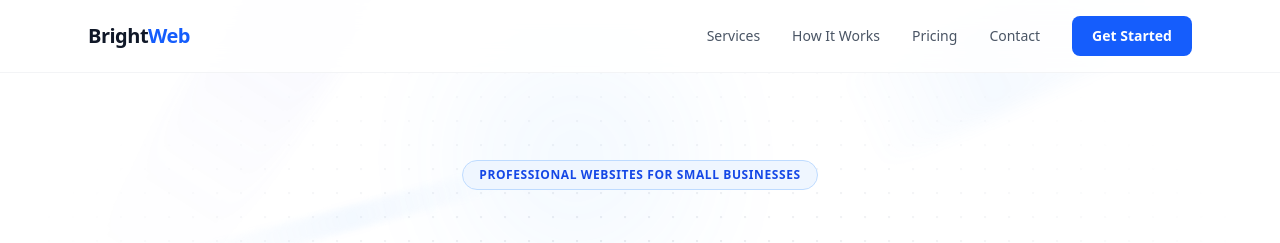
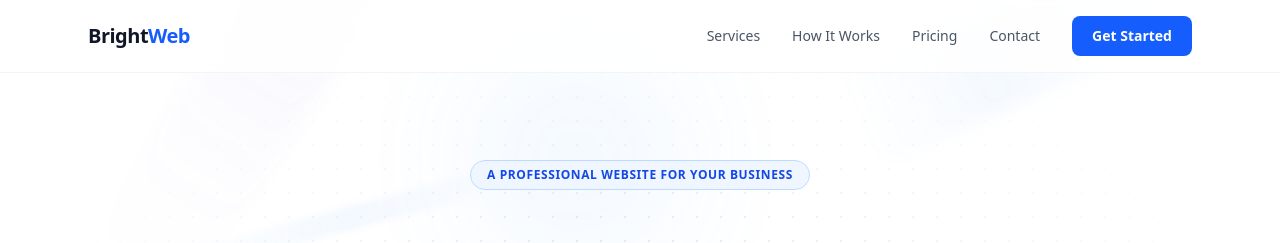
Before and after one commit to kieran20022/CompanyWeb, a React (Vite) app: page / in a window 1280 px wide. Shown: the top 243 px of the page. Built offline with nearby package versions, Linux system fonts and the light colour scheme.

Commit message:
Update Hero.tsx

```diff
--- a/src/components/Hero.tsx
+++ b/src/components/Hero.tsx
@@ -12,7 +12,7 @@ export default function Hero() {
         width={24}
         height={24}
         cr={1.2}
-        className="[mask-image:radial-gradient(ellipse_at_center,white,transparent_70%)]"
+        className="mask-[radial-gradient(ellipse_at_center,white,transparent_70%)]"
       />
 
       {/* Animated light rays */}
@@ -25,7 +25,7 @@ export default function Hero() {
           transition={{ duration: 0.6, ease: "easeOut" }}
         >
           <span className="mb-6 inline-block rounded-full border border-blue-200 bg-blue-50 px-4 py-1.5 text-xs font-semibold uppercase tracking-wider text-blue-700 dark:border-blue-800 dark:bg-blue-950 dark:text-blue-400">
-            Professional websites for small businesses
+            A professional website for your business
           </span>
         </motion.div>
 
@@ -36,7 +36,7 @@ export default function Hero() {
           transition={{ duration: 0.6, delay: 0.1, ease: "easeOut" }}
         >
           A website that works{" "}
-          <span className="bg-gradient-to-r from-blue-600 to-indigo-600 bg-clip-text text-transparent dark:from-blue-400 dark:to-indigo-400">
+          <span className="bg-linear-to-r from-blue-600 to-indigo-600 bg-clip-text text-transparent dark:from-blue-400 dark:to-indigo-400">
             as hard as you do
           </span>
         </motion.h1>
```
